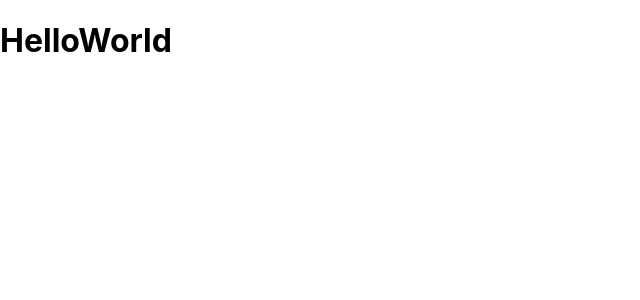
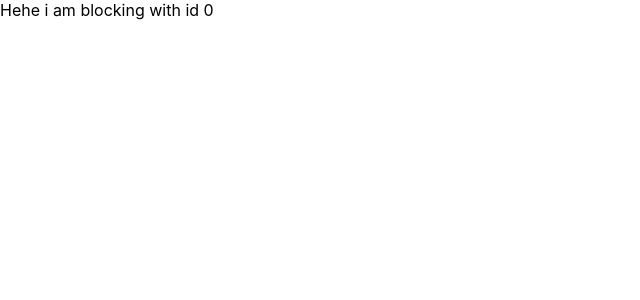
Before and after one commit to mgiang2015/danceblocks2, a React (Create React App) app: page / in a window 1280 px wide. Shown: the top 300 px of the page, without its empty margins (0-640 px from the left). Built offline with nearby package versions, Linux system fonts and the light colour scheme.

Commit message:
Blocking list

```diff
--- a/package.json
+++ b/package.json
@@ -3,6 +3,9 @@
   "version": "0.1.0",
   "private": true,
   "dependencies": {
+    "@emotion/react": "^11.10.5",
+    "@emotion/styled": "^11.10.5",
+    "@mui/material": "^5.11.0",
     "@reduxjs/toolkit": "^1.9.1",
     "@testing-library/jest-dom": "^5.16.5",
     "@testing-library/react": "^13.4.0",
--- a/src/view/App.tsx
+++ b/src/view/App.tsx
@@ -1,5 +1,6 @@
 import './App.css';
 import { useAppSelector } from '../control/hooks'
+import BlockingList from './components/blockingList/blockingList';
 
 function App() {
   const project = useAppSelector(state => state.project);
@@ -8,7 +9,7 @@ function App() {
   })
 
   return (
-    <h1>HelloWorld</h1>
+    <BlockingList project={project}></BlockingList>
   );
 }
 
--- /dev/null
+++ b/src/view/components/blockingList/blockingList.tsx
@@ -0,0 +1,20 @@
+import { Project } from "../../../model/project";
+import { Stack } from "@mui/material";
+import BlockingListItem from "./blockingListItem";
+
+interface BlockingListProps {
+    project: Project
+}
+
+export default function BlockingList({ project }: BlockingListProps) {
+    const blockings = project.getBlockings();
+    return (
+        <Stack direction="row" spacing={2}>
+            {
+                blockings.map((blocking) => {
+                    return <BlockingListItem key={blocking.getId()} blocking={blocking}></BlockingListItem>
+                })
+            }
+        </Stack>
+    )
+}
--- /dev/null
+++ b/src/view/components/blockingList/blockingListItem.tsx
@@ -0,0 +1,12 @@
+import { Box } from "@mui/material";
+import { Blocking } from "../../../model/blocking";
+
+interface BlockingListItemProps {
+    blocking: Blocking
+}
+
+export default function BlockingListItem({ blocking }: BlockingListItemProps): JSX.Element {
+    return (
+        <Box>Hehe i am blocking with id {blocking.getId()}</Box>
+    )
+}
--- a/tsconfig.json
+++ b/tsconfig.json
@@ -18,7 +18,10 @@
     "resolveJsonModule": true,
     "isolatedModules": true,
     "noEmit": true,
-    "jsx": "react-jsx"
+    "jsx": "react-jsx",
+    "noImplicitAny": true,
+    "noImplicitThis": true,
+    "strictNullChecks": true
   },
   "include": [
     "src"
```
Also changed, not shown: 1 other file (tests, documents, lock files or other folders).
